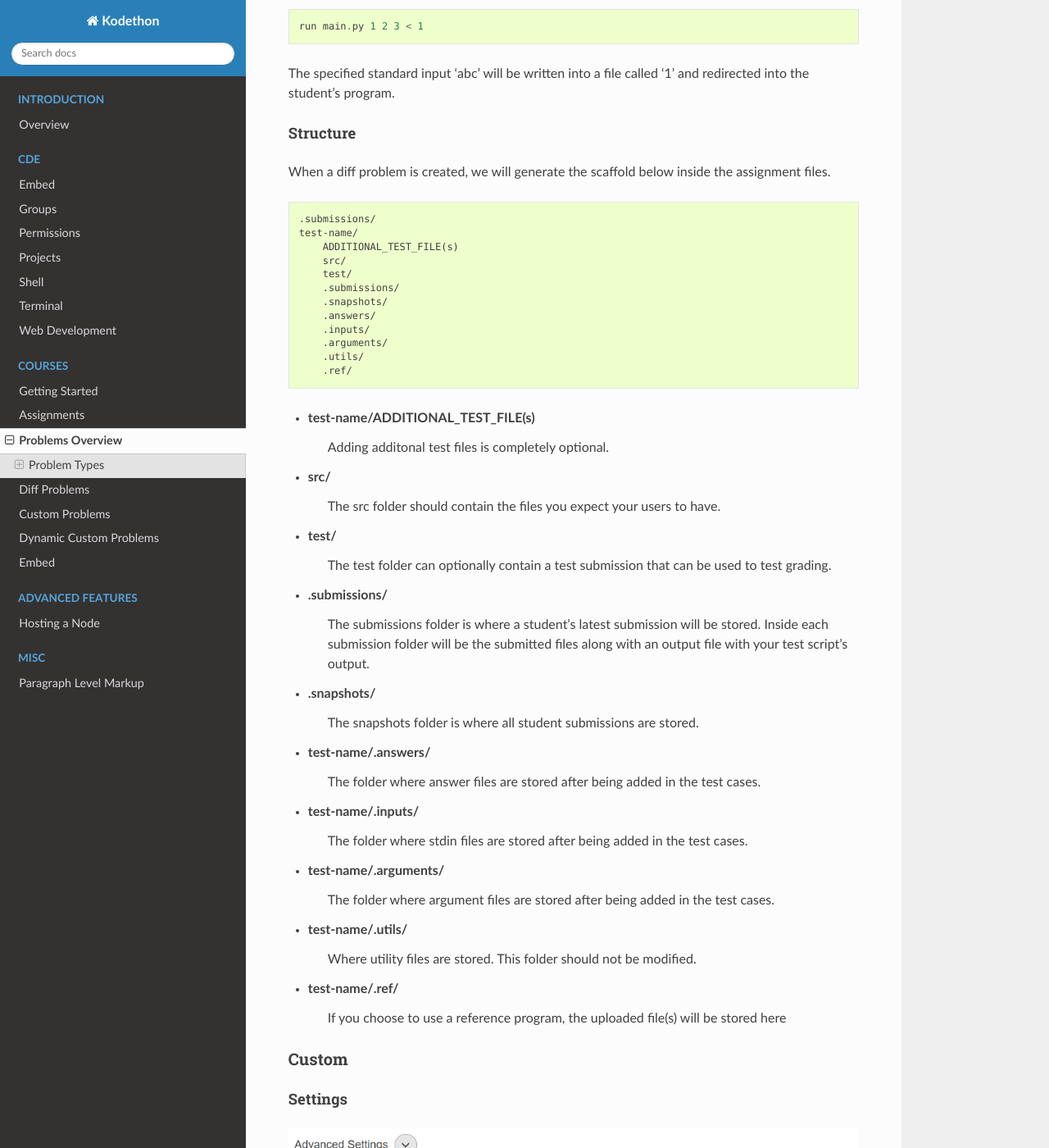
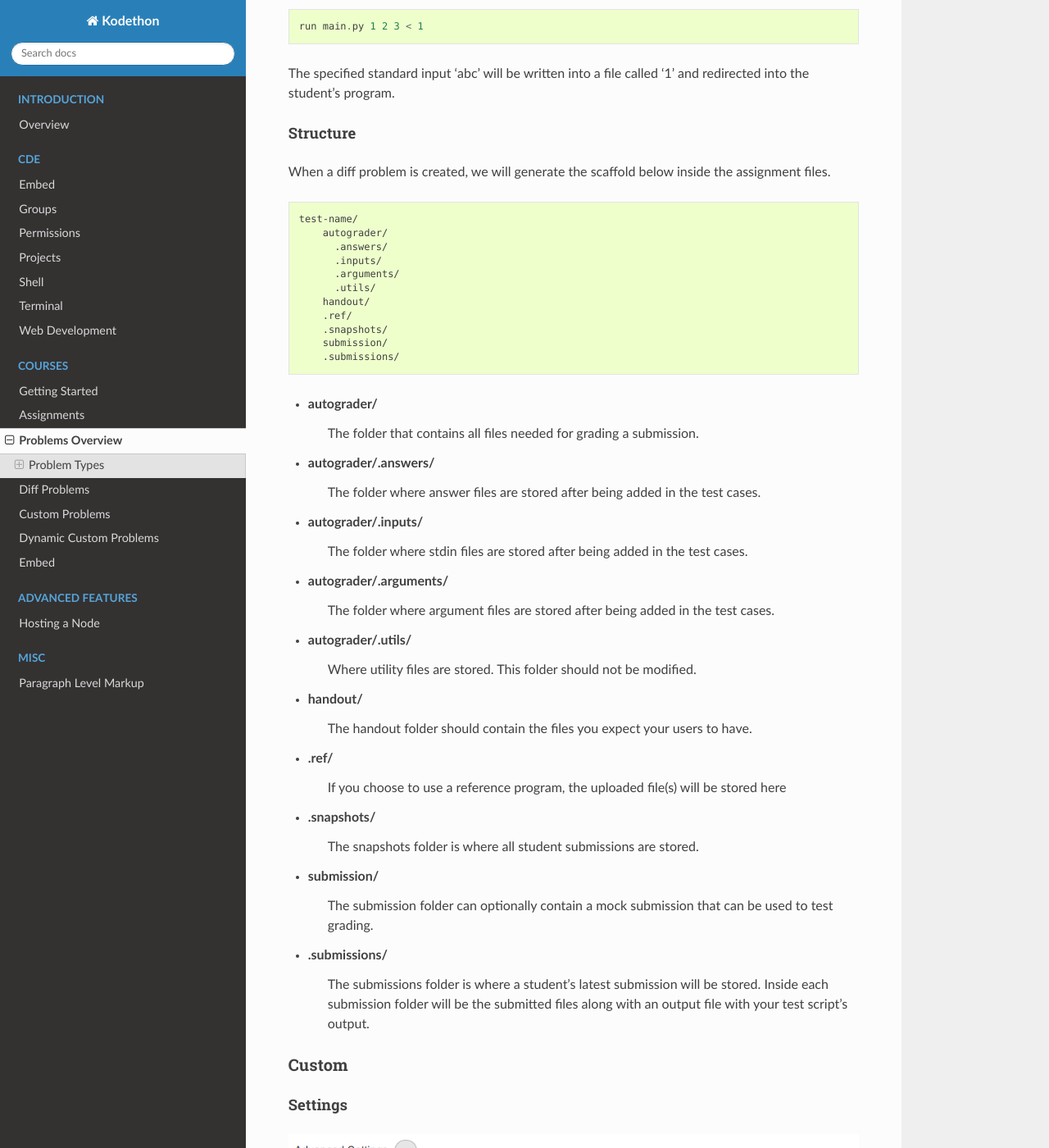
Before and after one commit to kodethon/Docs, a Sphinx documentation site: the page built from source/courses/problems_overview.rst, in a window 1280 px wide and 1400 px high, scrolled down 1622 px. Shown: the whole window at 82% size. Built offline with Sphinx 7.4.7 and the Read the Docs theme 2.0.0, drawn with Linux system fonts in a browser that asks for light colours; pages that are not in the unit, such as notebooks, are missing from menus; some of the changed text lies outside the part shown.

Commit message:
Update problem structure

```diff
--- a/source/courses/problems_overview.rst
+++ b/source/courses/problems_overview.rst
@@ -48,49 +48,48 @@ When a diff problem is created, we will generate the scaffold below inside the a
 
 .. code-block:: yaml
 
-    .submissions/
     test-name/
-        ADDITIONAL_TEST_FILE(s)
-        src/
-        test/
+        autograder/
+          .answers/
+          .inputs/
+          .arguments/
+          .utils/
+        handout/
+        .ref/
+        .snapshots/
+        submission/
         .submissions/
-        .snapshots/
-        .answers/
-        .inputs/
-        .arguments/
-        .utils/
-        .ref/
 
-- test-name/ADDITIONAL_TEST_FILE(s)
-    Adding additonal test files is completely optional.
+- autograder/
+    The folder that contains all files needed for grading a submission.
 
-- src/
-    The src folder should contain the files you expect your users to have.
+- autograder/.answers/
+    The folder where answer files are stored after being added in the test cases.
 
-- test/
-    The test folder can optionally contain a test submission that can be used to test grading.
+- autograder/.inputs/
+    The folder where stdin files are stored after being added in the test cases.
+
+- autograder/.arguments/
+    The folder where argument files are stored after being added in the test cases.
+
+- autograder/.utils/
+    Where utility files are stored. This folder should not be modified.
+
+- handout/
+    The handout folder should contain the files you expect your users to have.
+
+- .ref/
+    If you choose to use a reference program, the uploaded file(s) will be stored here
+
+- .snapshots/
+    The snapshots folder is where all student submissions are stored.
+
+- submission/
+    The submission folder can optionally contain a mock submission that can be used to test grading.
 
 - .submissions/
     The submissions folder is where a student's latest submission will be stored.
     Inside each submission folder will be the submitted files along with an output file with your test script's output.
-
-- .snapshots/
-    The snapshots folder is where all student submissions are stored.
-
-- test-name/.answers/
-    The folder where answer files are stored after being added in the test cases.
-
-- test-name/.inputs/
-    The folder where stdin files are stored after being added in the test cases.
-
-- test-name/.arguments/
-    The folder where argument files are stored after being added in the test cases.
-
-- test-name/.utils/
-    Where utility files are stored. This folder should not be modified.
-
-- test-name/.ref/
-    If you choose to use a reference program, the uploaded file(s) will be stored here
 
 Custom
 --------------
@@ -116,24 +115,24 @@ When a custom problem is created, we will generate the scaffold below inside the
 .. code-block:: yaml
 
     test-name/
-        YOUR_TEST_FILE(s)
-        src/
-        test/
+        autograder/
+        handout/
+        .snapshots/
+        submission/
         .submissions/
-        .snapshots/
 
-- test-name/YOUR_TEST_FILE(s)
-    The test script file can be any type of file that should be invoked within the command section in the config.yml
+- autograder/
+    The folder that contains all files needed for grading a submission.
 
-- src/
-    The src folder should contain the files you expect your users to have. It must contain a file called README.
+- handout/
+    The handout folder should contain the files you expect your users to have. It must contain a file called README.
 
-- test/
+- .snapshots/
+    The snapshots folder is where all student submissions are stored.
+
+- submission/
     The test folder can optionally contain a test submission that can be used to test grading.
 
 - .submissions/
     The submissions folder is where a student's latest submission will be stored.
     Inside each submission folder will be the submitted files along with an output file with your test script's output.
-
-- .snapshots/
-    The snapshots folder is where all student submissions are stored.
```
Also changed, not shown: 2 other files.
